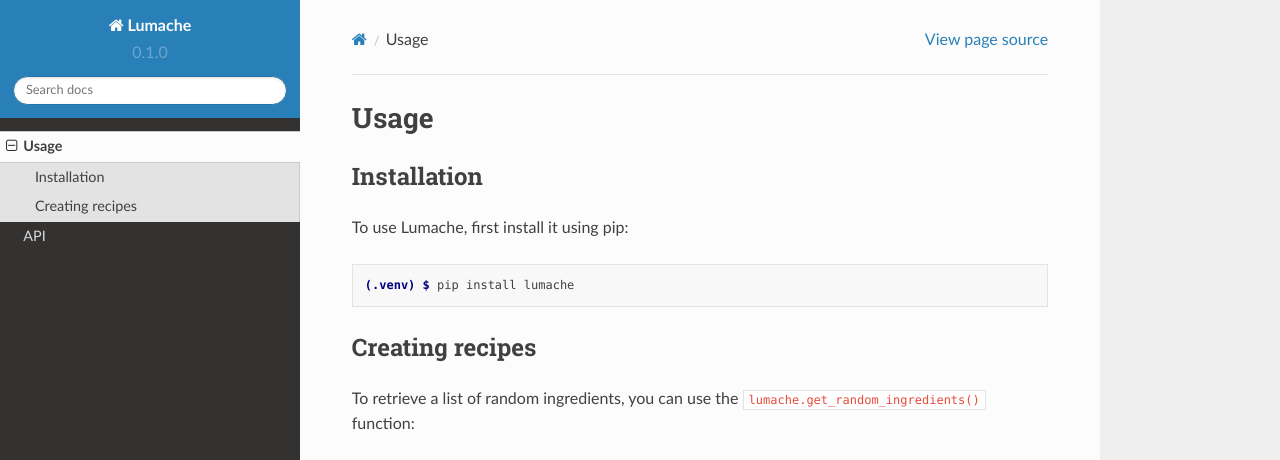
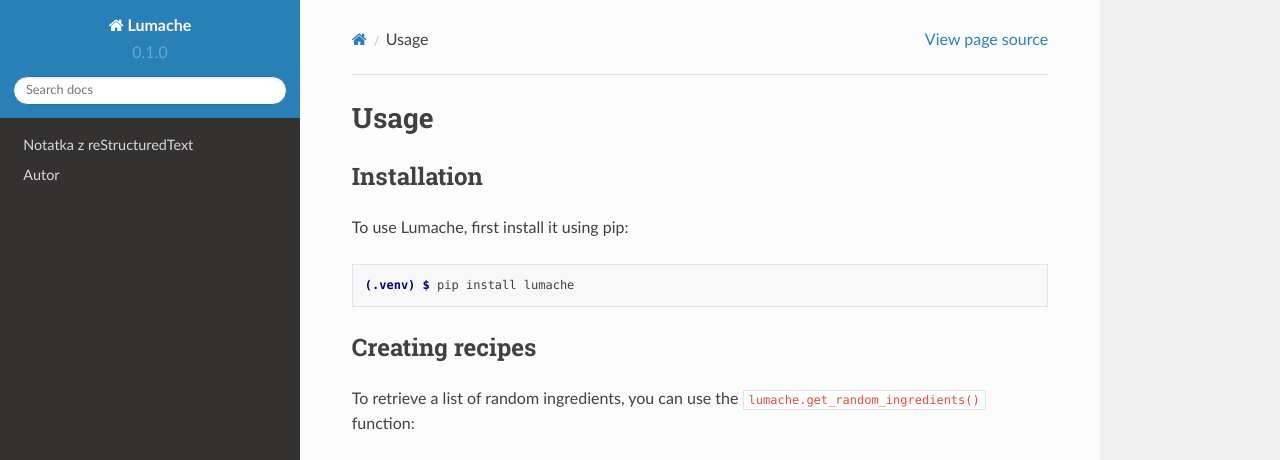
Before and after one commit to olga-durkacz/zse-4pt5OD-rtd, a Sphinx documentation site: the page built from docs/source/usage.rst, in a window 1280 px wide and 1095 px high. Shown: the top 460 px of the window. Built offline with Sphinx 7.4.7 and the Read the Docs theme 2.0.0, drawn with Linux system fonts in a browser that asks for light colours; grey boxes are pictures that could not be loaded.

Commit message:
Update index.rst

```diff
--- a/docs/source/index.rst
+++ b/docs/source/index.rst
@@ -18,5 +18,5 @@ Contents
 
 .. toctree::
 
-   usage
-   api
+   notatka
+   autor
```
